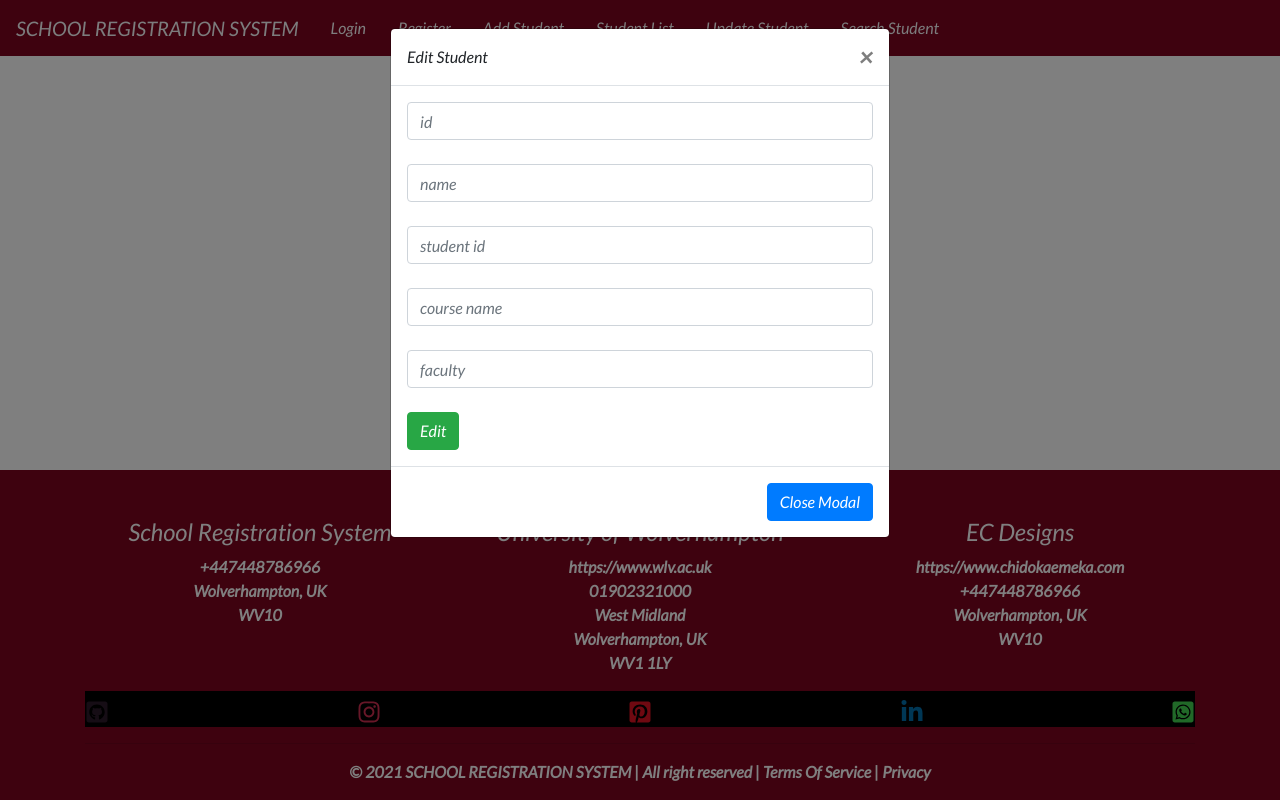
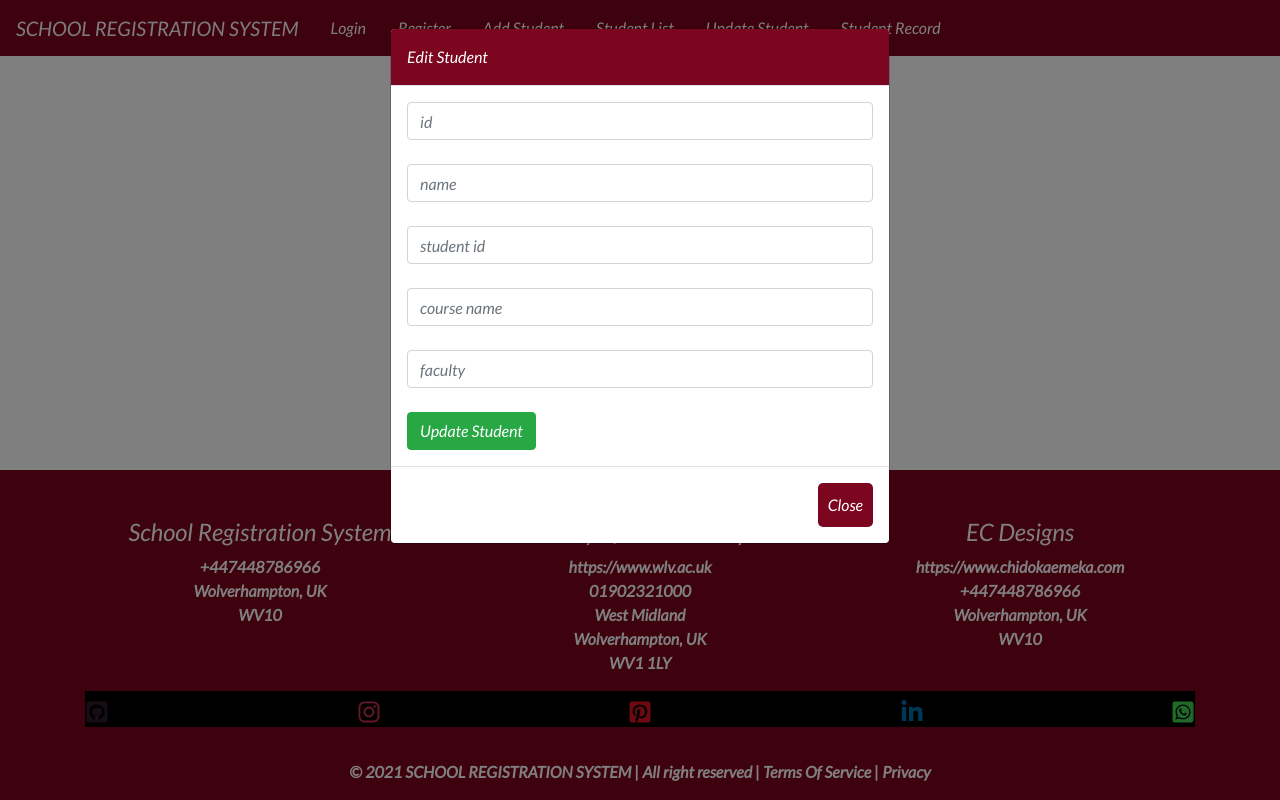
Before and after one commit to Emzzy123/React-_school_registration_system, a React (Create React App) app: page /editstudent in a window 1280 px wide. Built offline with nearby package versions, Linux system fonts and the light colour scheme; no server answers.

Commit message:
fixing API bugs and creating search API

```diff
--- a/src/App.css
+++ b/src/App.css
@@ -65,7 +65,17 @@
   -o-border-radius: 5px;
   cursor: pointer;
 }
-
+.editclose {
+  background-color: #7c051f;
+  color: #fff;
+  padding: 10px;
+  border-radius: 5px;
+  -webkit-border-radius: 5px;
+  -moz-border-radius: 5px;
+  -ms-border-radius: 5px;
+  -o-border-radius: 5px;
+  cursor: pointer;
+}
 .App {
   text-align: center;
 }
--- a/src/App.js
+++ b/src/App.js
@@ -7,10 +7,11 @@ import Register from "./Components/Register";
 import Footer from "./Components/Footer";
 import AddStudent from "./Components/AddStudent";
 import StudentList from "./Components/StudentList";
+import EditModal from "./Components/EditModal";
+import SearchStudent from "./Components/SearchStudent";
 
 import Axios from "axios";
 import qs from "qs";
-import EditModal from "./Components/EditModal";
 
 class App extends Component {
   state = {
@@ -29,14 +30,6 @@ class App extends Component {
 
   updateTableAfterUpdate = (e) => {
     this.showData();
-  };
-
-  clicklogout = (e) => {
-    localStorage.clear();
-    this.setState({
-      logged_in: !this.state.logged_in,
-      token_isValid: !this.state.token_isValid,
-    });
   };
 
   deleteData = (id) => {
@@ -76,22 +69,17 @@ class App extends Component {
                   </React.Fragment>
                 )}
               />
-              <Route path="/editstudent" component={() => <EditModal />} />
+              <Route
+                path="/editstudent"
+                component={() => <EditModal usersData={this.state.usersData} />}
+              />
               <Route path="/login" component={() => <Login />} />
+              <Route path="/register" component={() => <Register />} />
+              <Route path="/add" component={() => <AddStudent />} />
               <Route
-                path="/register"
+                path="/searchstudent"
                 component={() => (
-                  <Register
-                  // logged_in={ this.state.logged_in }
-                  />
-                )}
-              />
-              <Route
-                path="/add"
-                component={() => (
-                  <AddStudent
-                  // logged_in={ this.state.logged_in }
-                  />
+                  <SearchStudent usersData={this.state.usersData} />
                 )}
               />
             </Switch>
--- a/src/Components/AddStudent.js
+++ b/src/Components/AddStudent.js
@@ -2,7 +2,7 @@ import React, { Component } from "react";
 import Axios from "axios";
 import qs from "qs";
 
-class Register extends Component {
+class AddStudent extends Component {
   state = {
     name: "",
     student_id: "",
@@ -95,4 +95,4 @@ class Register extends Component {
   }
 }
 
-export default Register;
+export default AddStudent;
--- a/src/Components/EditModal.js
+++ b/src/Components/EditModal.js
@@ -1,5 +1,6 @@
 import React, { Component } from "react";
-import { Button, Modal } from "react-bootstrap";
+import { Modal } from "react-bootstrap";
+import { Link } from "react-router-dom";
 import Axios from "axios";
 import qs from "qs";
 
@@ -44,11 +45,14 @@ class EditModal extends Component {
       show: !this.state.show,
     });
   }
+
   render() {
     return (
       <div>
-        <Modal show={this.state.show} onHide={() => this.handleModal()}>
-          <Modal.Header closeButton>Edit Student</Modal.Header>
+        <Modal show={this.state.show} backdrop="static">
+          <Modal.Header style={{ color: "#fff", background: "#7c051f" }}>
+            <span className="font-weight">Edit Student</span>
+          </Modal.Header>
           <Modal.Body>
             <form onSubmit={this.onSubmit}>
               <input
@@ -97,18 +101,18 @@ class EditModal extends Component {
               />
               <br />
               <button type="submit" className="btn btn-success">
-                Edit
+                Update Student
               </button>
             </form>
           </Modal.Body>
           <Modal.Footer>
-            <Button
-              onClick={() => {
-                this.handleModal();
-              }}
+            <Link
+              to={"/student"}
+              style={{ color: "#fff", background: "#7c051f" }}
+              className="editclose"
             >
-              Close Modal
-            </Button>
+              <span>Close</span>
+            </Link>
           </Modal.Footer>
         </Modal>
       </div>
--- a/src/Components/Header.js
+++ b/src/Components/Header.js
@@ -50,8 +50,13 @@ class Header extends Component {
                 Update Student
               </Link>
             </ReactBootStrap.Nav.Link>
-            <ReactBootStrap.Nav.Link href="#memes" className="text-light">
-              Search Student
+            <ReactBootStrap.Nav.Link className="text-light">
+              <Link
+                to="/searchstudent"
+                style={{ color: "#fff", textDecoration: "none" }}
+              >
+                Student Record
+              </Link>
             </ReactBootStrap.Nav.Link>
           </ReactBootStrap.Navbar.Collapse>
         </ReactBootStrap.Navbar>
--- a/src/Components/SearchStudent.js
+++ b/src/Components/SearchStudent.js
@@ -1,30 +1,60 @@
-import Navbar from "./Navbar";
-import { useState } from "react";
+import React, { Component } from "react";
 import { Table } from "react-bootstrap";
+import Axios from "axios";
+import qs from "qs";
 
-function SearchStudent() {
-  const [data, setData] = useState([]);
-  async function search(key) {
-    console.warn(key);
-    let result = await fetch("http://127.0.0.1:8000/api/search/" + key);
-    result = await result.json();
-    console.warn(result);
-    setData(result);
-  }
+class SearchStudent extends Component {
+  state = {
+    name: "",
+    persons: [],
+  };
+
+  onChange = (e) => {
+    this.setState({
+      ...this.state,
+      [e.target.name]: e.target.value,
+    });
+  };
+
+  onSubmit = (e) => {
+    e.preventDefault();
+
+    const params = {
+      name: this.state.name,
+    };
+
+    Axios.post(
+      "https://mi-linux.wlv.ac.uk/~2024684/ci3_restapi/index.php/user/search",
+      qs.stringify(params)
+    ).then((resp) => {
+      const persons = resp.data;
+      this.setState({ persons });
+    });
+  };
+
+  render() {
     return (
       <div>
-      <Navbar />
         <div className="col-sm-6 offset-sm-3">
+          <br />
           <center>
+            <h1>Search Student Record</h1>
+          </center>
           <br />
-          <h1>Search Student</h1>
+          <form onSubmit={this.onSubmit}>
+            <input
+              className="input form-control"
+              type="text"
+              name="name"
+              value={this.state.name}
+              onChange={this.onChange}
+              placeholder="name"
+            />
             <br />
-          <input
-            type="text"
-            className="form-control"
-            placeholder="Search Student Name"
-            onChange={(e) => search(e.target.value)}
-          />
+            <center>
+              <button className="btn btn-success">Search Student</button>
+            </center>
+          </form>
           <br />
           <Table>
             <tr style={{ color: "#951b1e" }}>
@@ -43,30 +73,21 @@ function SearchStudent() {
               <td>
                 <strong>FACULTY</strong>
               </td>
-              <td>
-                <strong>IMAGE</strong>
-              </td>
             </tr>
-            {data.map((item) => (
+            {this.state.persons.map((person) => (
               <tr>
-                <td>{item.id}</td>
-                <td>{item.name}</td>
-                <td>{item.student_id}</td>
-                <td>{item.course_name}</td>
-                <td>{item.faculty}</td>
-                <td>
-                  <img
-                    style={{ width: 100 }}
-                    src={"http://127.0.0.1:8000/" + item.file_path}
-                  />
-                </td>
+                <td key={person.id}>{person.id}</td>
+                <td key={person.name}>{person.name}</td>
+                <td key={person.student_id}>{person.student_id}</td>
+                <td key={person.course_name}>{person.course_name}</td>
+                <td key={person.faculty}>{person.faculty}</td>
               </tr>
             ))}
           </Table>
-        </center>
         </div>
       </div>
     );
   }
+}
 
 export default SearchStudent;
--- a/src/Components/UserData.js
+++ b/src/Components/UserData.js
@@ -6,7 +6,7 @@ class UserData extends Component {
     if (this.props.usersData.length === 0) {
       return (
         <tr>
-          <td colSpan="5">no data yet, add now</td>
+          <td colSpan="5">No Data Available, Go Add New Student</td>
         </tr>
       );
     }
```
Also changed, not shown: 1 other file (tests, documents, lock files or other folders). Lines whose indentation alone changed are shown as unchanged.
